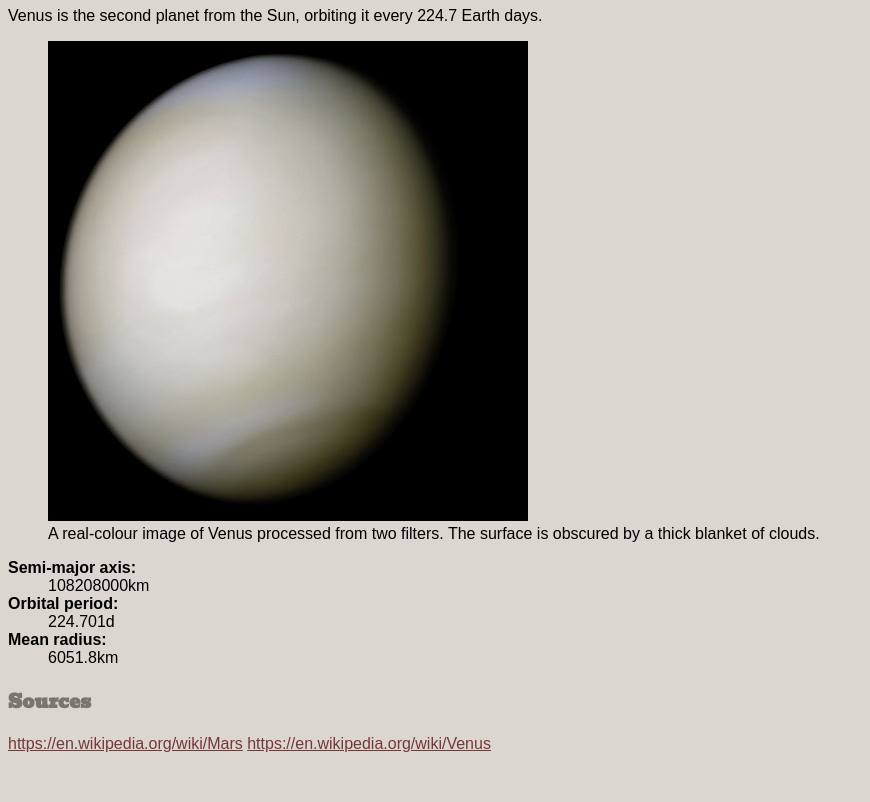
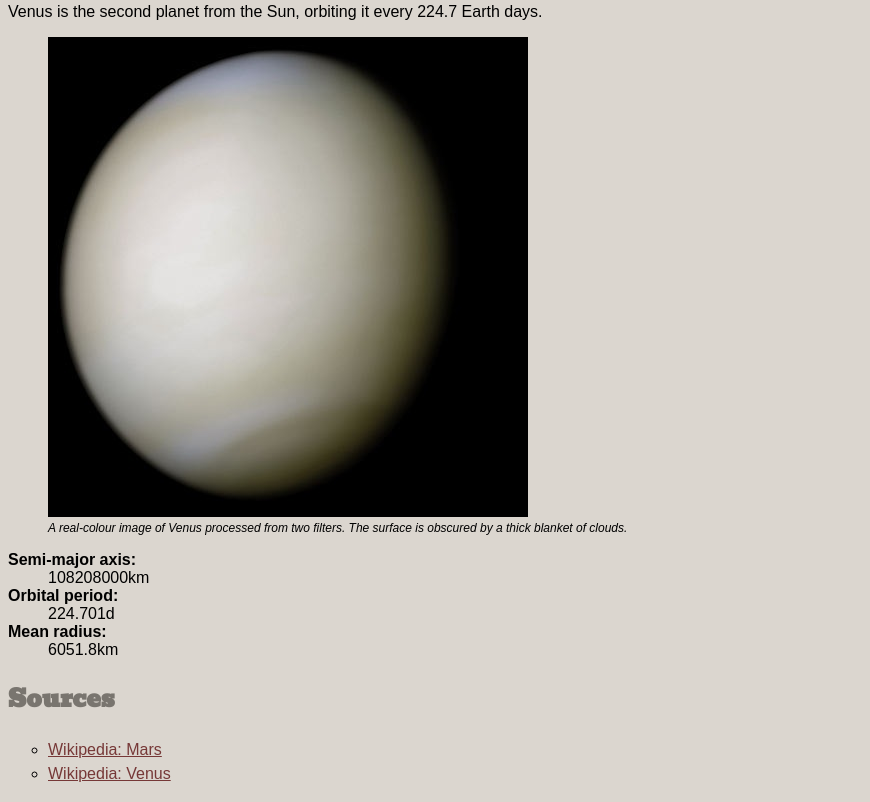
Before and after one commit to KevinBMcIntyre/dsn1674-assignment-3, a plain HTML site: page index.html in a window 1280 px wide. Shown: the part 1336-2138 px from the top of the page, without its empty margins (0-870 px from the left). Before the commit the page ends 2097 px from the top, so only its background shows below. Drawn offline with Linux system fonts and the light colour scheme.

Commit message:
Updated the css.

```diff
--- a/css/main.css
+++ b/css/main.css
@@ -25,7 +25,20 @@ Blockquote span {
 	font-size: 2rem;
 		color:#79756f;
 }
-
 dt{
 	font-weight: bold;
 }
+ol {
+	list-style-type: lower-roman;
+}
+.different {
+	color:#79756f;
+}
+ol span {
+	list-style-type: circle;
+	line-height: 1.5;
+}
+figcaption {
+	font-size: .75rem;
+	font-style: italic;
+}
--- a/index.html
+++ b/index.html
@@ -7,7 +7,7 @@
 		<link href="css/main.css" rel="stylesheet">
 	<link href='http://fonts.googleapis.com/css?family=Bevan' rel='stylesheet' type='text/css'>
 				</head>
-				<body>
+	<body>
 		<main>
 			<h1>Planets</h1>
 			<nav>
@@ -20,11 +20,11 @@
 				</ol>
 			</nav>
 			<h2 id="intro">Introduction</h2>
-			<p>A planet is a celestial body, orbiting a star, that is massive enough to be gravitationally rounded and has <q>“cleared the neighbourhood”</q> around its orbit.</p>
+			<p>A planet is a <span class="different">celestial</span> body, orbiting a star, that is massive enough to be gravitationally <b>rounded</b> and has <q>“cleared the neighbourhood”</q> around its orbit.</p>
 
 			<blockquote><span>“</span>I think of space not as the final frontier but as the next frontier.<span>”</span> — <cite>Neil Degrasse Tyson</cite></blockquote>
 
-			<p><i>Unfortunately</i>, Pluto is no longer a planet but a dwarf planet. Sometimes I think, Pluto still deserves full planet hood.</p>
+			<p><i>Unfortunately</i>, Pluto is no longer a planet but a dwarf planet. <i>Sometimes I think, Pluto still deserves full planet hood.</i></p>
 
 			<h2 id="ter">Terrestrial planets</h2>
 			<ol>
@@ -62,9 +62,12 @@
 				<dd><data>6051.8km</data></dd>
 			</main>
 		<footer>
-			<h3 id="sour">Sources</h2>
-			<a href="https://en.wikipedia.org/wiki/Mars">https://en.wikipedia.org/wiki/Mars</a>
-			<a href="https://en.wikipedia.org/wiki/Venus">https://en.wikipedia.org/wiki/Venus</a>
+			<h2 id="sour">Sources</h2>
+			<ol>
+				<span>
+				<li><a href="https://en.wikipedia.org/wiki/Mars">Wikipedia: Mars</a></li>
+				<li><a href="https://en.wikipedia.org/wiki/Venus">Wikipedia: Venus</a></li>
+				</span>
 		</footer>
-		</body>
+	</body>
 </html>
```
